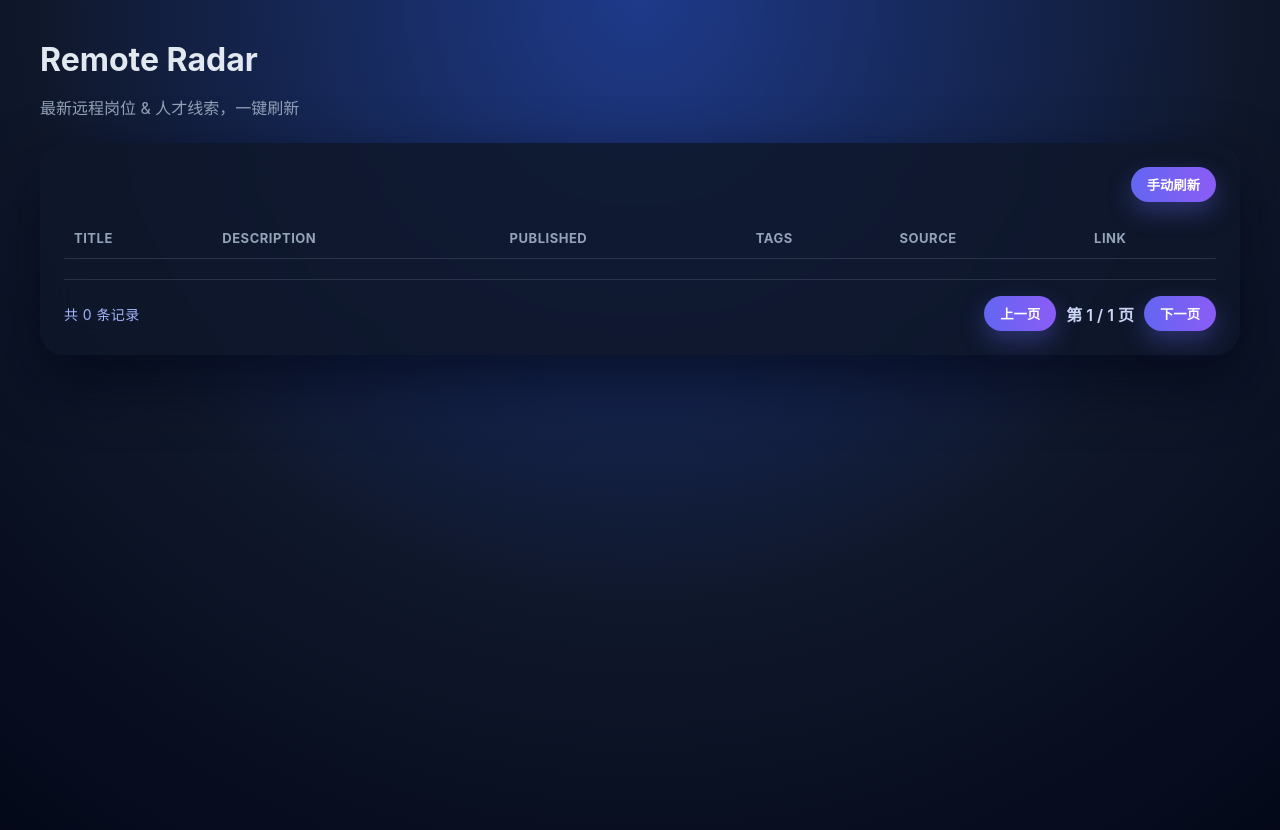
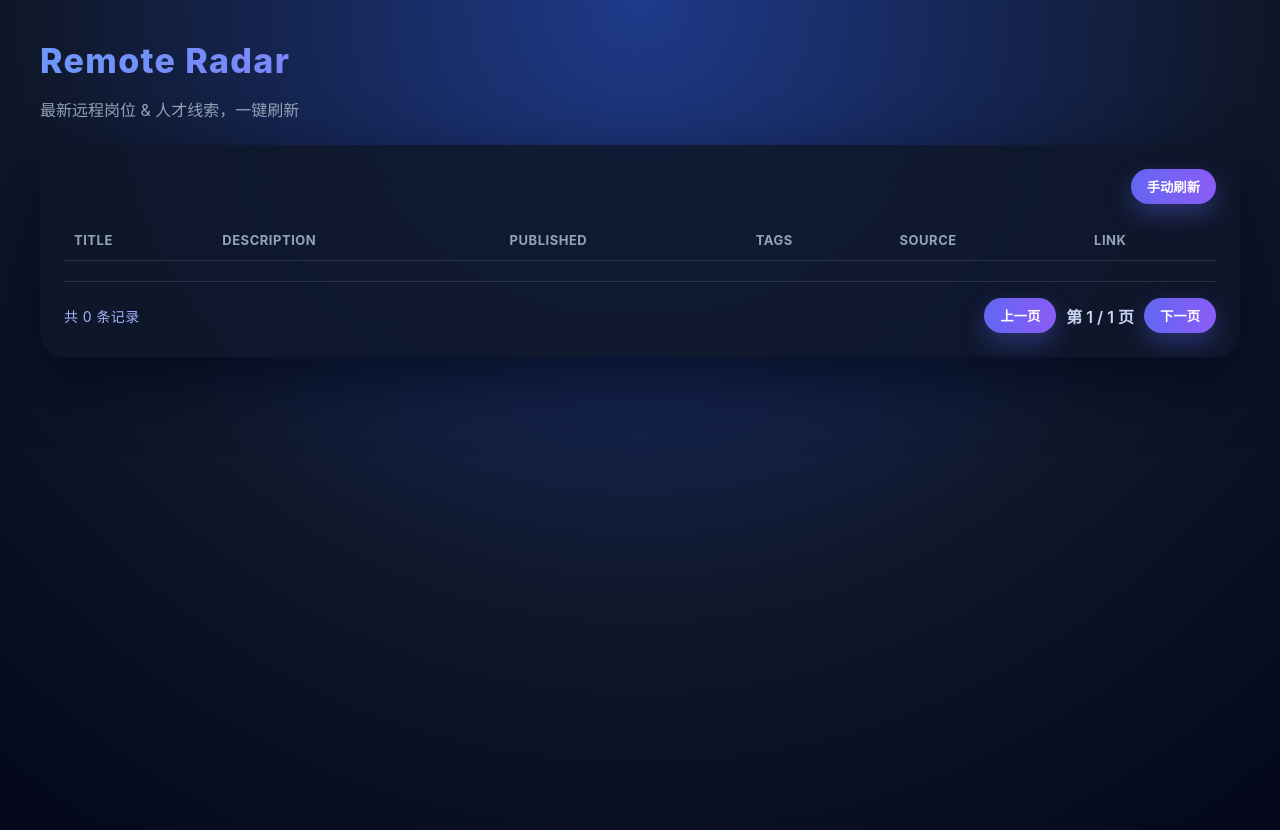
Before and after one commit to Jax-Rene/remote-radar, a website: page web/index.html in a window 1280 px wide. Drawn offline with Linux system fonts and the light colour scheme; no server answers; files whose address does not match are found by name.

Commit message:
feat: enhance header styling with gradient and animation effects

```diff
--- a/web/index.html
+++ b/web/index.html
@@ -22,9 +22,20 @@
       width: min(1200px, 100%);
     }
     h1 {
-      font-size: 32px;
+      font-size: 34px;
       margin: 0 0 12px;
-      font-weight: 700;
+      font-weight: 800;
+      letter-spacing: 0.04em;
+      background: linear-gradient(120deg, #60a5fa, #a855f7, #f472b6, #60a5fa);
+      background-size: 300% 300%;
+      -webkit-background-clip: text;
+      -webkit-text-fill-color: transparent;
+      animation: radarGlow 6s ease infinite;
+    }
+    @keyframes radarGlow {
+      0% { background-position: 0% 50%; }
+      50% { background-position: 100% 50%; }
+      100% { background-position: 0% 50%; }
     }
     .subtitle {
       color: #94a3b8;
```
